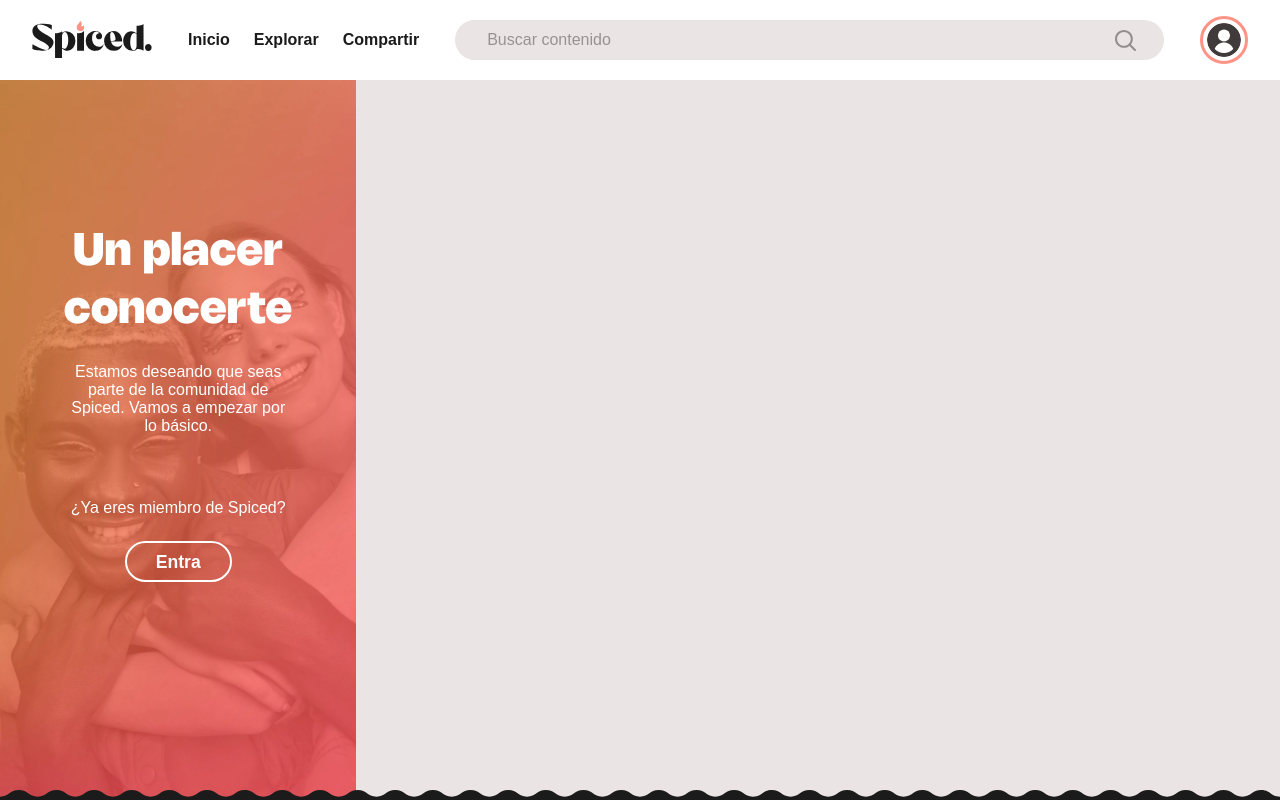
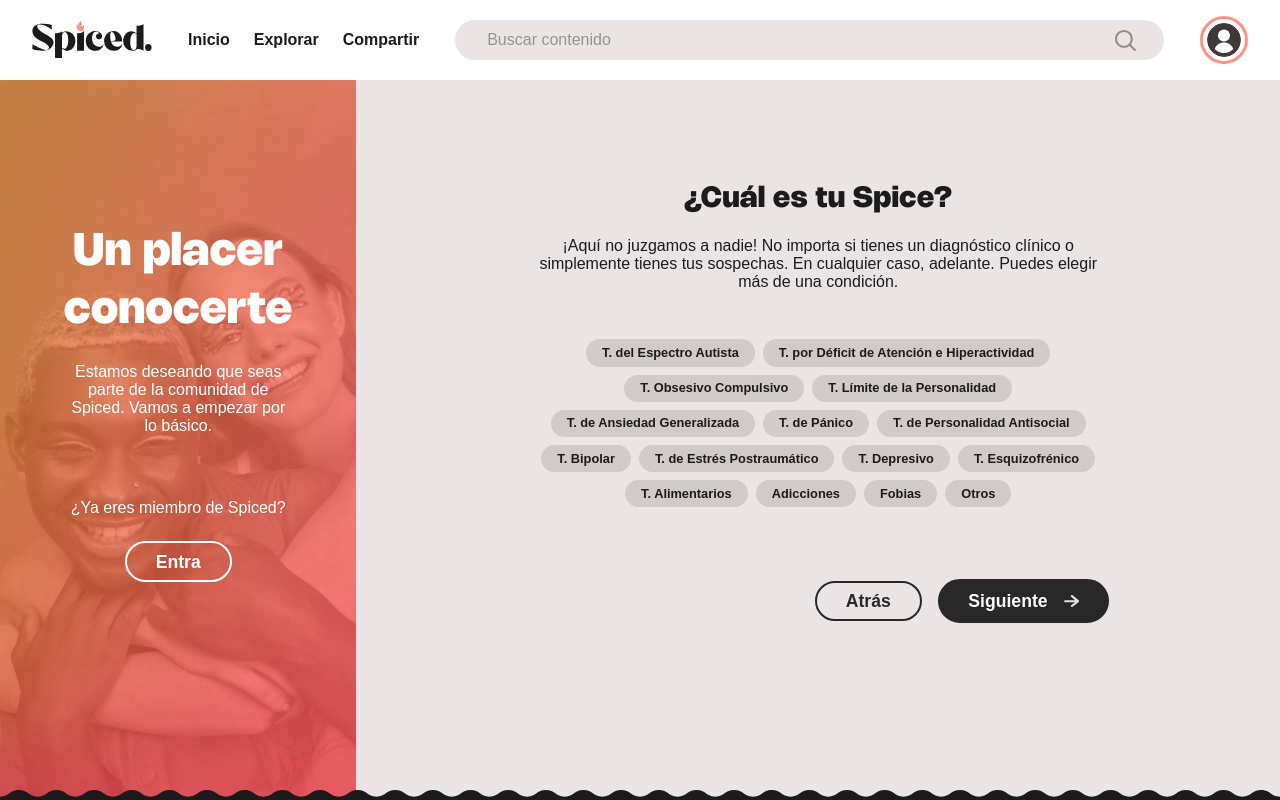
Before and after one commit to evagandiabelda/spiced, a Next.js app: page /register/paso-3 in a window 1280 px wide. Shown: the top 800 px of the page. Built offline with nearby package versions, Linux system fonts and the light colour scheme; no server answers.

Commit message:
S'implementen els passos 2 i 3 del registre. S'adapten alguns components per a poder utilitzar-los.

```diff
--- a/app/register/paso-1/page.tsx
+++ b/app/register/paso-1/page.tsx
@@ -42,7 +42,10 @@ export default function Paso1() {
 
     return (
         <form onSubmit={handleSubmit} className="w-full flex flex-col justify-center items-center gap-4 px-col1">
-            <h1>Regístrate en Spiced</h1>
+            <div className='w-full text-center flex flex-col gap-6'>
+                <h2 className='w-full'>Información básica</h2>
+                <p>Estos datos nos ayudarán a ofrecerte contenido más personalizado. Prometemos no usarlos para nada más.</p>
+            </div>
 
             <div className="w-full flex flex-col flex-1 align-center gap-8 pb-4 pt-8">
 
--- a/app/register/paso-2/page.tsx
+++ b/app/register/paso-2/page.tsx
@@ -3,7 +3,8 @@
 import { useRouter } from 'next/navigation'
 import { useState } from 'react'
 import { useRegistro } from "@/components/RegistroContext";
-import Input from "@/components/inputs/Input";
+import InputFile from '@/components/inputs/InputFile';
+import Image from 'next/image';
 import Boton from '@/components/buttons/Boton';
 import BotonSubmit from "@/components/buttons/BotonSubmit";
 
@@ -13,22 +14,113 @@ export default function Paso2() {
     const { setRegistroData } = useRegistro();
 
     // Datos que se piden en este paso:
-    const [foto, setFoto] = useState('');
+    const [foto, setFoto] = useState<File | null>(null);
+
+    // Gestión de carga de imagen:
+    const [formData, setFormData] = useState({
+        foto: "",
+    });
+
+    const handleFileChange = async (event: React.ChangeEvent<HTMLInputElement>) => {
+
+        const file = event.target.files?.[0];
+
+        if (file) {
+            setFoto(file);
+        } else {
+            return;
+        }
+
+        const uploadData = new FormData();
+        uploadData.append("file", file);
+
+        try {
+
+            // En la petición '/api/upload' se gestiona la subida de la imagen a Cloudinary:
+            const response = await fetch("/api/upload", {
+                method: "POST",
+                body: uploadData,
+            });
+
+            if (!response.ok) throw new Error("Error subiendo la imagen");
+
+            const data = await response.json();
+
+            // Actualizar el estado global de formData:
+            setFormData((prev) => ({
+                ...prev,
+                foto: data.url,
+            }));
+
+
+        } catch (error) {
+            console.error("Error al subir la imagen:", error);
+        }
+    };
 
     // Guardado de datos en contexto y Redirección:
     const handleSubmit = (e: React.FormEvent) => {
         e.preventDefault();
 
         setRegistroData({
-            foto,
+            foto: formData.foto,
         });
 
         router.push('/register/paso-3');
     }
 
     return (
-        <div className="w-full h-full flex flex-col justify-center items-center p-8">
-            {/* Contenido... */}
-        </div>
+        <form onSubmit={handleSubmit} className="w-full h-full flex flex-col justify-center items-center gap-4 px-col1">
+            <div className='w-full text-center flex flex-col gap-6'>
+                <h2 className='w-full'>Elige tu foto de perfil</h2>
+                <p>Haz click en el gatito para cargar tu foto. Si no quieres mostrar tu cara, se te asignará un gatito de oficio.</p>
+            </div>
+
+            <div className="w-full flex flex-col justify-center items-center gap-8 pb-4 pt-8">
+
+                <label
+                    htmlFor="foto"
+                    className="w-[300px] rounded-[800px] p-2 cursor-pointer hover:scale-[1.03] transition ease-in-out"
+                >
+                    <Image
+                        src={
+                            foto
+                                ? URL.createObjectURL(foto)
+                                : "/iconos/iconos-registro/gatitos/icono-gato-00.svg"
+                        }
+                        alt="foto de perfil"
+                        width={300}
+                        height={300}
+                        className="object-contain rounded-full"
+                    />
+                </label>
+
+                <input
+                    type="file"
+                    id="foto"
+                    name="foto"
+                    className="hidden"
+                    accept="image/*"
+                    onChange={handleFileChange}
+                />
+
+            </div>
+
+            {/* BOTONES */}
+
+            <div className="w-full flex flex-row justify-end items-center gap-4 py-10">
+                <Boton
+                    texto='Atrás'
+                    enlace='/register/paso-1'
+                    tamano='grande'
+                    jerarquia='secundario'
+                />
+                <BotonSubmit
+                    texto="Siguiente"
+                    icon="/iconos/iconos-otros/icono-arrow-right.svg"
+                />
+            </div>
+
+        </form>
     );
 }
--- a/app/register/paso-3/page.tsx
+++ b/app/register/paso-3/page.tsx
@@ -3,7 +3,7 @@
 import { useRouter } from 'next/navigation'
 import { useState } from 'react'
 import { useRegistro } from "@/components/RegistroContext";
-import Input from "@/components/inputs/Input";
+import NubeTagsDinamica from '@/components/buttons/NubeTagsDinamica';
 import Boton from '@/components/buttons/Boton';
 import BotonSubmit from "@/components/buttons/BotonSubmit";
 
@@ -14,6 +14,11 @@ export default function Paso3() {
 
     // Datos que se piden en este paso:
     const [spices, setSpices] = useState<string[]>([]);
+
+    // Gestión de selección de Spices:
+    const manejarSeleccionDeTags = (tags: string[]) => {
+        setSpices(tags);
+    };
 
     // Guardado de datos en contexto y Redirección:
     const handleSubmit = (e: React.FormEvent) => {
@@ -27,8 +32,36 @@ export default function Paso3() {
     }
 
     return (
-        <div className="w-full h-full flex flex-col justify-center items-center p-8">
-            {/* Contenido... */}
-        </div>
+        <form onSubmit={handleSubmit} className="w-full h-full flex flex-col justify-center items-center gap-4 px-col1">
+            <div className='w-full text-center flex flex-col gap-6'>
+                <h2 className='w-full'>¿Cuál es tu Spice?</h2>
+                <p>¡Aquí no juzgamos a nadie! No importa si tienes un diagnóstico clínico o simplemente tienes tus sospechas. En cualquier caso, adelante. Puedes elegir más de una condición.</p>
+            </div>
+
+            <div className="w-full flex flex-col justify-center items-center gap-8 pb-4 pt-8">
+                <NubeTagsDinamica
+                    uso='register'
+                    defaultActive={true}
+                    onSeleccionarTags={manejarSeleccionDeTags} // Pasa la función de callback
+                    tagsSeleccionados={spices} // Pasa los tags seleccionados
+                />
+            </div>
+
+            {/* BOTONES */}
+
+            <div className="w-full flex flex-row justify-end items-center gap-4 py-10">
+                <Boton
+                    texto='Atrás'
+                    enlace='/register/paso-1'
+                    tamano='grande'
+                    jerarquia='secundario'
+                />
+                <BotonSubmit
+                    texto="Siguiente"
+                    icon="/iconos/iconos-otros/icono-arrow-right.svg"
+                />
+            </div>
+
+        </form>
     );
 }
--- a/app/register/paso-4/page.tsx
+++ b/app/register/paso-4/page.tsx
@@ -27,8 +27,33 @@ export default function Paso4() {
     }
 
     return (
-        <div className="w-full h-full flex flex-col justify-center items-center p-8">
-            {/* Contenido... */}
-        </div>
+        <form onSubmit={handleSubmit} className="w-full h-full flex flex-col justify-center items-center gap-4 px-col1">
+            <div className='w-full text-center flex flex-col gap-6'>
+                <h2 className='w-full'>Vamos a construir tu feed</h2>
+                <p>Elige qué tipo de contenido te gustaría ver. Puedes elegir más de una opción. ¿No lo tienes claro? ¡No te preocupes! Puedes cambiar esto más adelante.</p>
+            </div>
+
+            <div className="w-full flex flex-col flex-1 align-center gap-8 pb-4 pt-8">
+
+
+
+            </div>
+
+            {/* BOTONES */}
+
+            <div className="w-full flex flex-row justify-end items-center gap-4 py-10">
+                <Boton
+                    texto='Atrás'
+                    enlace='/register/paso-1'
+                    tamano='grande'
+                    jerarquia='secundario'
+                />
+                <BotonSubmit
+                    texto="Siguiente"
+                    icon="/iconos/iconos-otros/icono-arrow-right.svg"
+                />
+            </div>
+
+        </form>
     );
 }
--- a/components/buttons/NubeTagsDinamica.tsx
+++ b/components/buttons/NubeTagsDinamica.tsx
@@ -5,12 +5,13 @@ import { useRouter } from "next/navigation";
 import Tag from "@/components/buttons/Tag";
 
 interface NubeTagsDinamicaProps {
+    uso: "feed" | "register";
     defaultActive?: boolean;
     onSeleccionarTags?: (tags: string[]) => void;
     tagsSeleccionados?: string[];
 }
 
-const NubeTagsDinamica = ({ defaultActive = false, onSeleccionarTags, tagsSeleccionados }: NubeTagsDinamicaProps) => {
+const NubeTagsDinamica = ({ uso, defaultActive = false, onSeleccionarTags, tagsSeleccionados }: NubeTagsDinamicaProps) => {
 
     const listaTags = ["TEA", "TDAH", "TOC", "TLP", "TAG", "TP", "TPA", "TB", "TEP", "TD", "TE", "TA", "ADI", "FOB", "OTR"];
 
@@ -28,7 +29,11 @@ const NubeTagsDinamica = ({ defaultActive = false, onSeleccionarTags, tagsSelecc
             : [...activeTags, tag];
 
         setActiveTags(updatedTags);
-        router.push(`/explorar?spices=${updatedTags}`);
+
+        if (uso === "feed") {
+            router.push(`/explorar?spices=${updatedTags}`);
+        }
+
         if (onSeleccionarTags) onSeleccionarTags(updatedTags);  // Notificar a Feed sobre los cambios
     };
 
--- a/components/feed/Feed.tsx
+++ b/components/feed/Feed.tsx
@@ -103,6 +103,7 @@ export default function Feed() {
                 {/* TAGS */}
                 <div className='w-full'>
                     <NubeTagsDinamica
+                        uso='feed'
                         defaultActive={true}
                         onSeleccionarTags={manejarSeleccionDeTags} // Pasa la función de callback
                         tagsSeleccionados={tagsSeleccionados} // Pasa los tags seleccionados
--- a/components/inputs/InputFile.tsx
+++ b/components/inputs/InputFile.tsx
@@ -17,7 +17,7 @@ const InputFile = ({ id, placeholder, value, required, onChange }: InputFileProp
 
     return (
         <div className="px-8 py-4 rounded-xl bg-white dark:bg-[var(--gris4)]">
-            <input type="file" id={id} name={id} className={inputClassName} placeholder={placeholder} required={required} onChange={onChange} />
+            <input type="file" id={id} name={id} className={inputClassName} placeholder={placeholder} required={required} onChange={onChange}></input>
         </div>
     );
 
```
